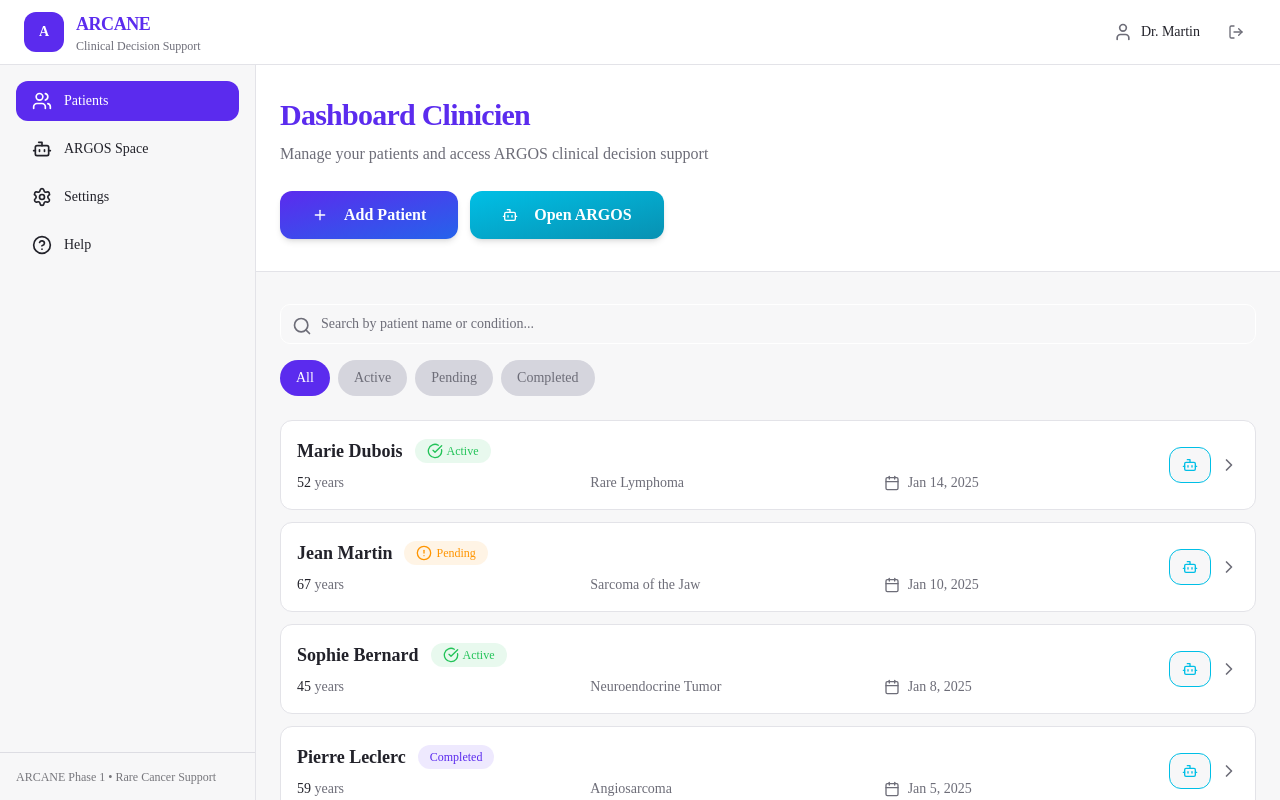
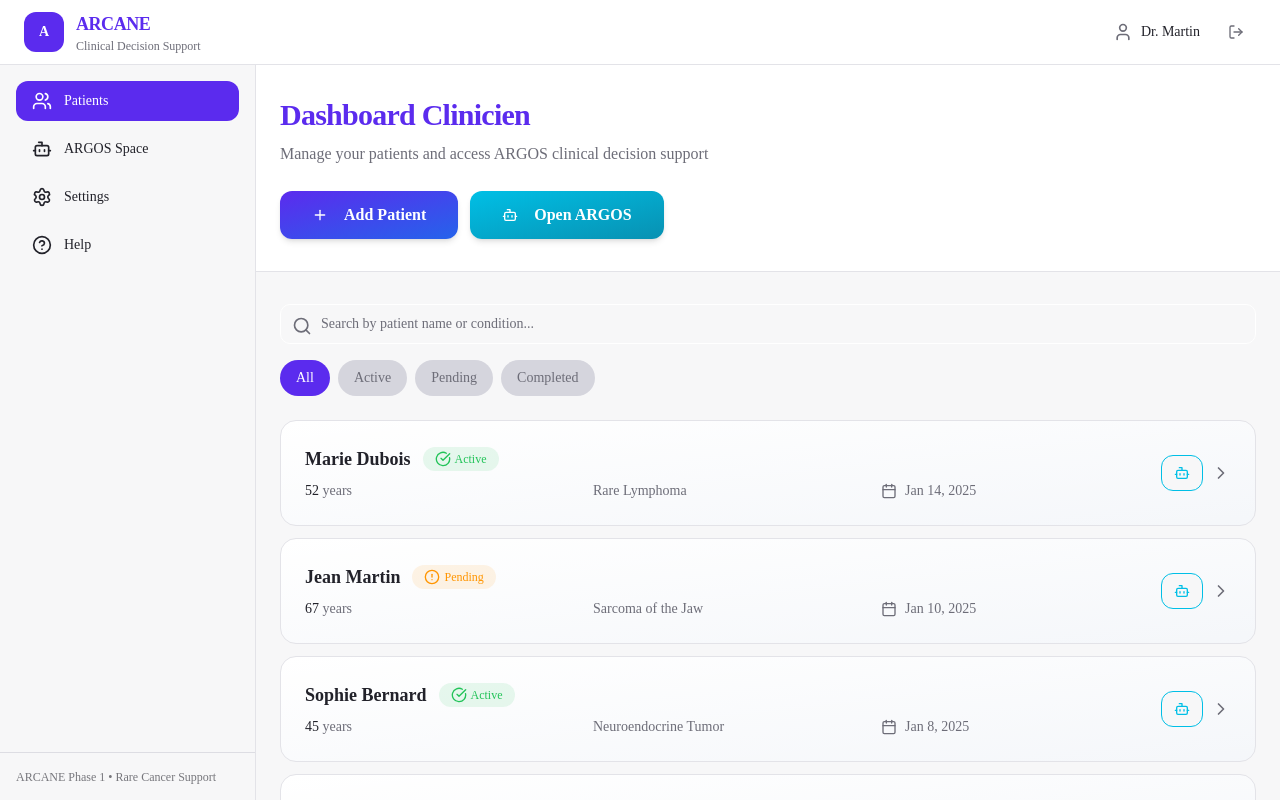
Before and after one commit to Bergerghislain/ARCANE-20-Clinical-20Decision-20Support-, a React (Vite) app: page /dashboard in a window 1280 px wide. Shown: the top 800 px of the page. Built offline with nearby package versions, Linux system fonts and the light colour scheme.

Commit message:
Update patient cards styling
cgen-ab178a1a544943e1ac8ef62c81764259

```diff
--- a/client/pages/Dashboard.tsx
+++ b/client/pages/Dashboard.tsx
@@ -179,7 +179,7 @@ export default function Dashboard() {
                 <Link
                   key={patient.id}
                   to={`/patient/${patient.id}`}
-                  className="group block rounded-lg border border-border bg-card p-4 transition-all hover:border-secondary hover:shadow-md"
+                  className="group block rounded-2xl border border-border bg-gradient-to-br from-white to-blue-50/30 p-6 transition-all hover:shadow-xl hover:border-secondary/50"
                 >
                   <div className="flex items-center justify-between">
                     <div className="flex-1">
```
